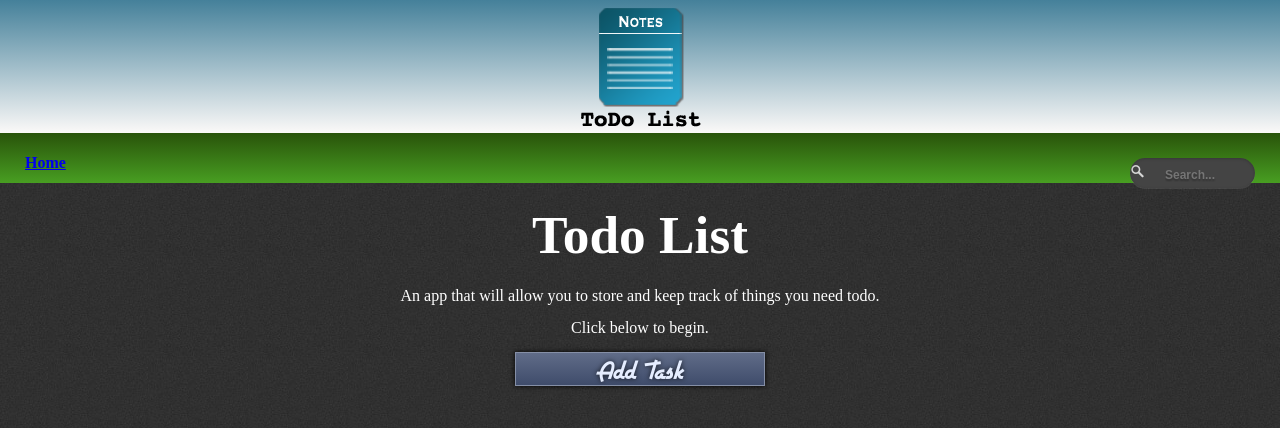
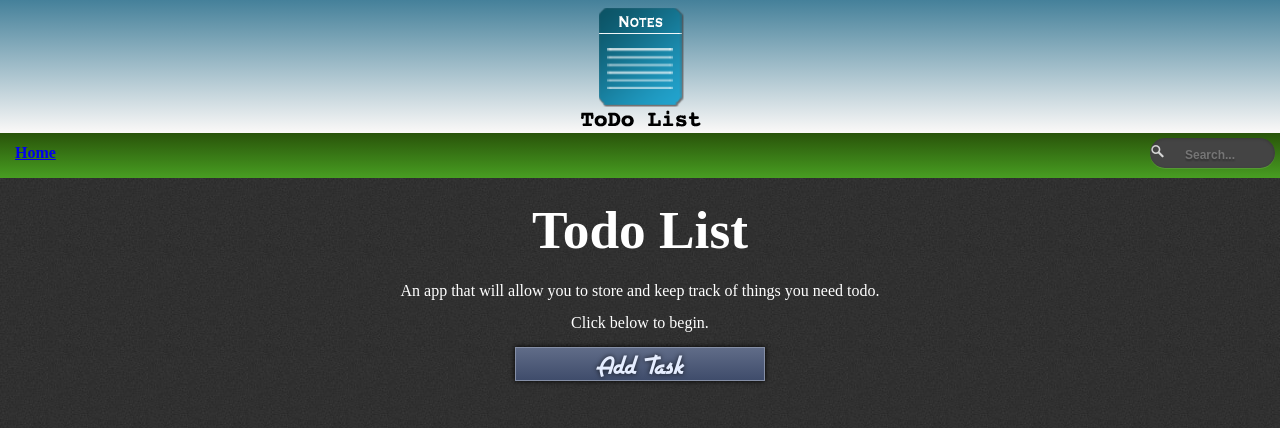
Before and after one commit to jonroundy/MIU, a plain HTML site: page index.html in a window 1280 px wide. Drawn offline with Linux system fonts and the light colour scheme; files whose address does not match are found by name.

Commit message:
Well having multiple height rules tends to break things huh? :)

```diff
--- a/css/style.css
+++ b/css/style.css
@@ -45,18 +45,20 @@ logo {
 
 nav {
 	background: -webkit-linear-gradient(rgba(41,84,9,0.98) 0%, #489e22 100%);
-	padding: 25px;
+	height: 45px;
 	font-weight: bold;
 	line-height: 10px;
-	width: auto !important;
-	height: auto !important;
 }
+
 a#home {
 	float: left;
+	padding: 15px;
 }
+
 /* Search Box - Start */
 #search {
 float: right;
+padding: 5px;
 }
 
 #search input[type="text"] {
```
